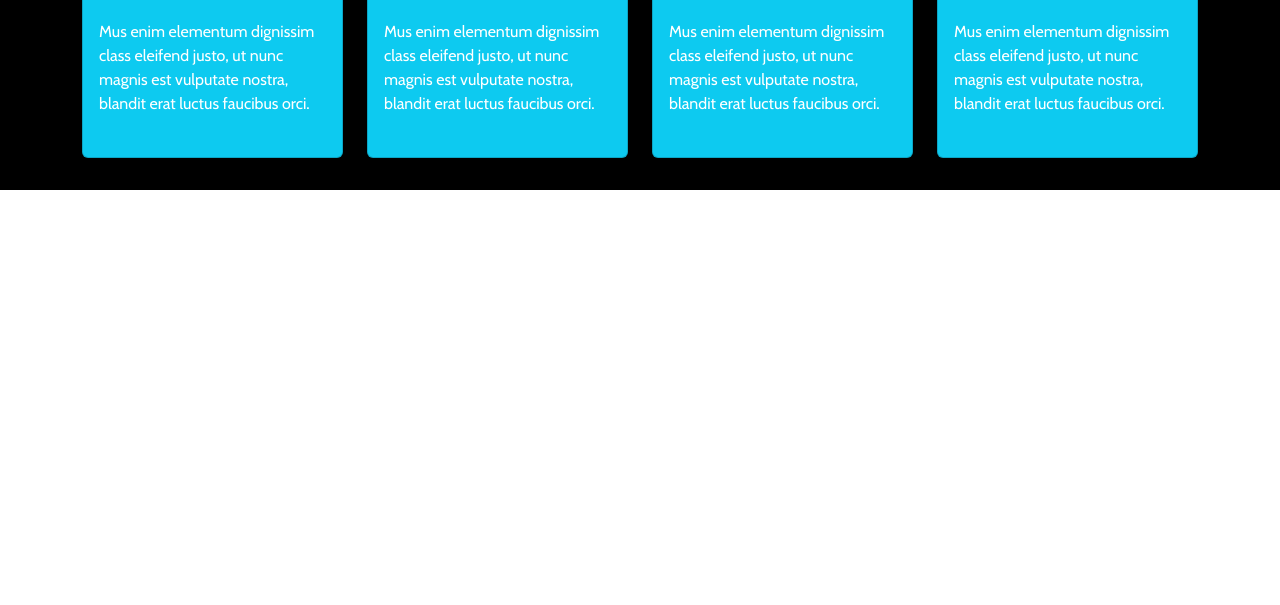
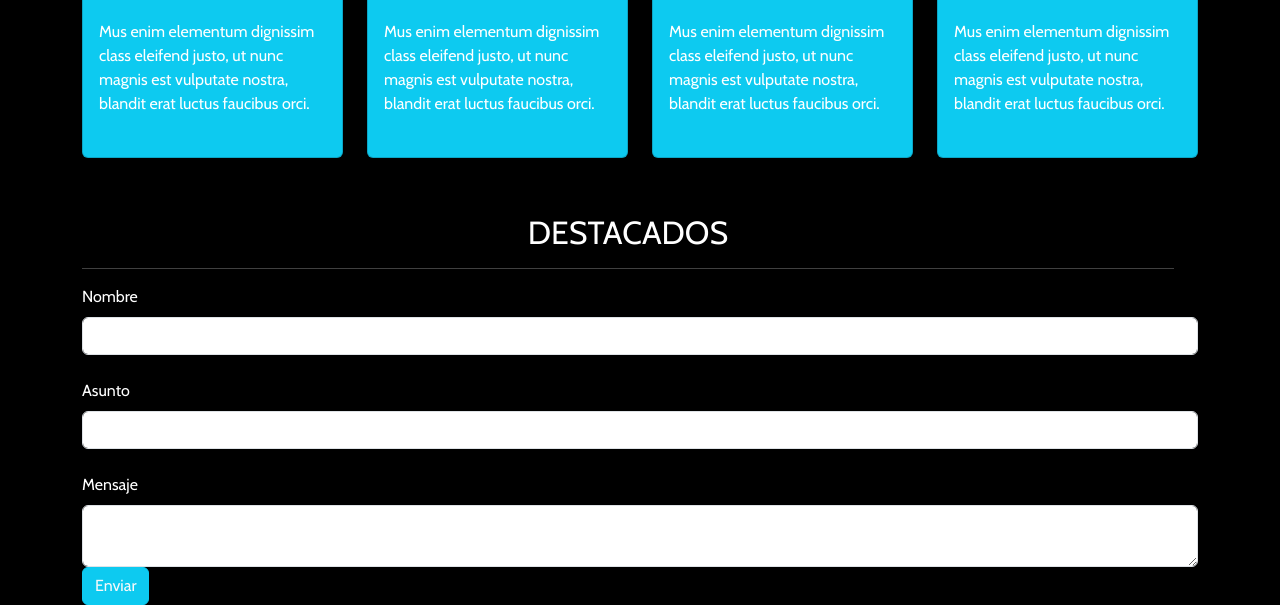
Before and after one commit to Zoes2/Prueba-final, a plain HTML site: page index.html in a window 1280 px wide. Shown: the part 1754-2359 px from the top of the page. Before the commit the page ends 1944 px from the top, so only its background shows below. Drawn offline with nearby package versions, Linux system fonts and the light colour scheme.

Commit message:
Formulario terminado

```diff
--- a/assets/css/style.css
+++ b/assets/css/style.css
@@ -62,3 +62,9 @@ p {
     margin: 0;
     padding-top: 15px;
 }
+
+/*form de contacto*/
+
+.contacto {
+    background-color: black;
+}
--- a/index.html
+++ b/index.html
@@ -182,13 +182,39 @@
     </section>
 
     <section class="contacto">
-        <div class="container">
+        <div class="container text-white">
+            <div class="row w-100 align-items-center">
+                <div class="col text-center">
+                    <h2 class="mt-4">DESTACADOS</h2>
+                    <hr>
+                </div>
+            </div>
+            <form>
 
-            <form>
+                <div class="form-group mb-4">
+                    <label class="mb-2">Nombre</label>
+                    <input class="form-control">
+                </div>
+
+                <div class="form-group mb-4">
+                    <label class="mb-2">Asunto</label>
+                    <input class="form-control"/>
+                </div>
+
+                <div class="form-group">
+                    <label class="mb-2">Mensaje</label>
+                    <textarea class="form-control"></textarea>
+                </div>
+
+                <div class="text-start">
+                    <button class="btn btn-info text-light">Enviar</button>
+                </div>
 
             </form>
         </div>
     </section>
+
+
     <script src="https://unpkg.com/@popperjs/core@2/dist/umd/popper.js"></script>
     <script src="https://ajax.googleapis.com/ajax/libs/jquery/3.2.1/jquery.min.js"></script>
     <script src="https://cdn.jsdelivr.net/npm/bootstrap@5.3.0-alpha2/dist/js/bootstrap.bundle.min.js"></script>
```
